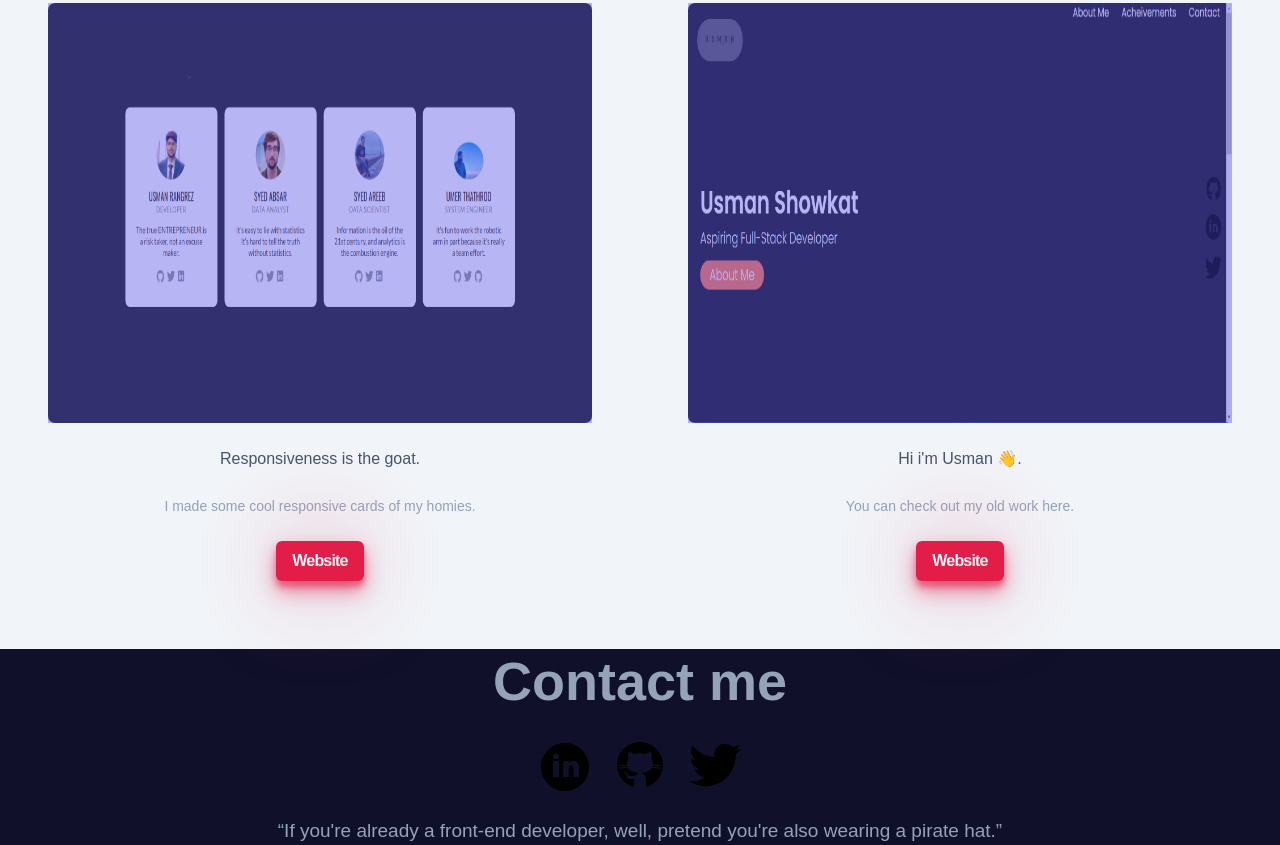
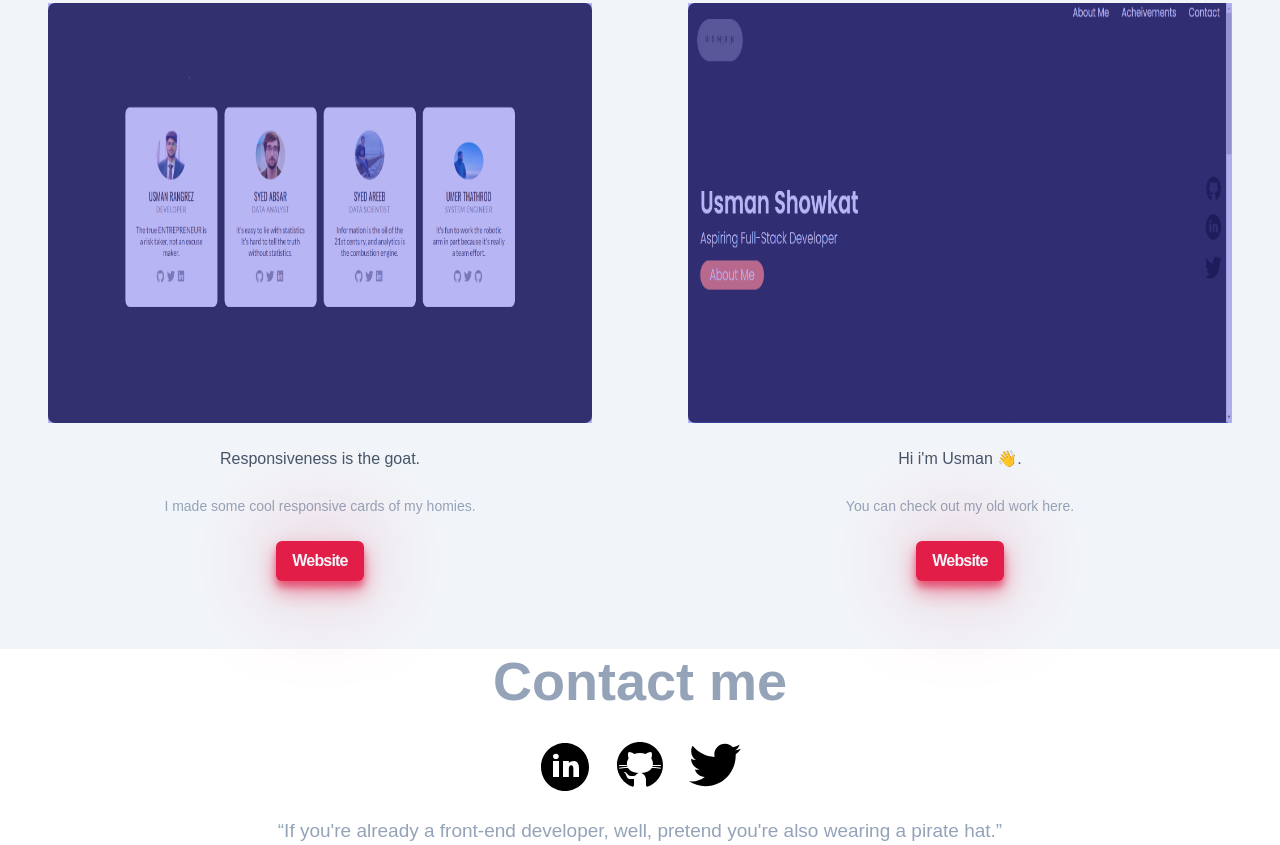
Before and after one commit to usmanrangrez/MY-PORTFOLIO, a website built with Vite: page index.html in a window 1280 px wide. Shown: the part 3893-4738 px from the top of the page. Built offline with nearby package versions, Linux system fonts and the light colour scheme; a web font is replaced by a local one.

Commit message:
Update index.html

```diff
--- a/index.html
+++ b/index.html
@@ -266,7 +266,7 @@
 
 
     <!-- <section class="contact container section"> -->
-    <footer id="contact">
+    <footer id="contact" style="background-color: white;">
       <h2>Contact me</h2>
       <div class="ff">
         <div class="git-new"><a href="https://www.linkedin.com/in/usman-rangrez-125a07ab/" target="_blank"><img
```
